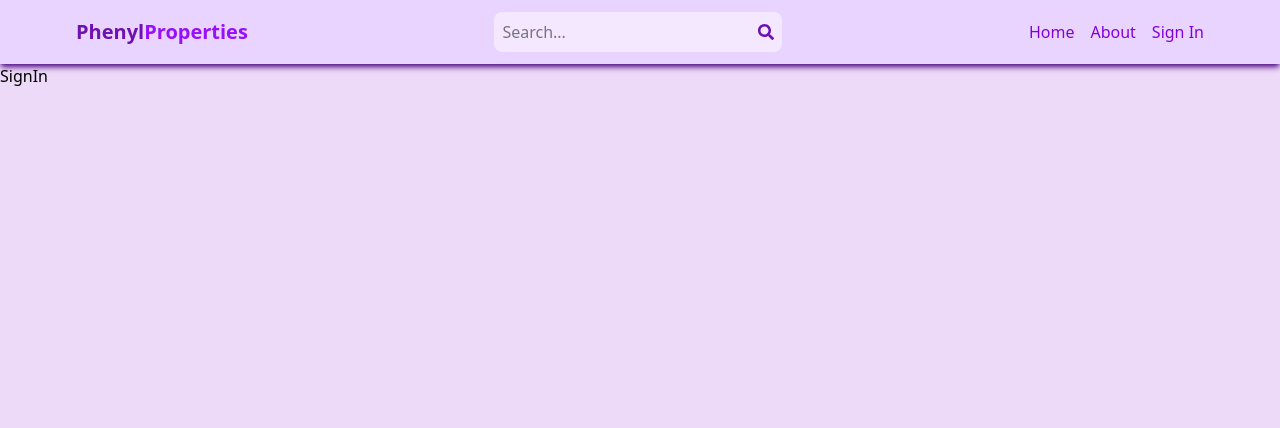
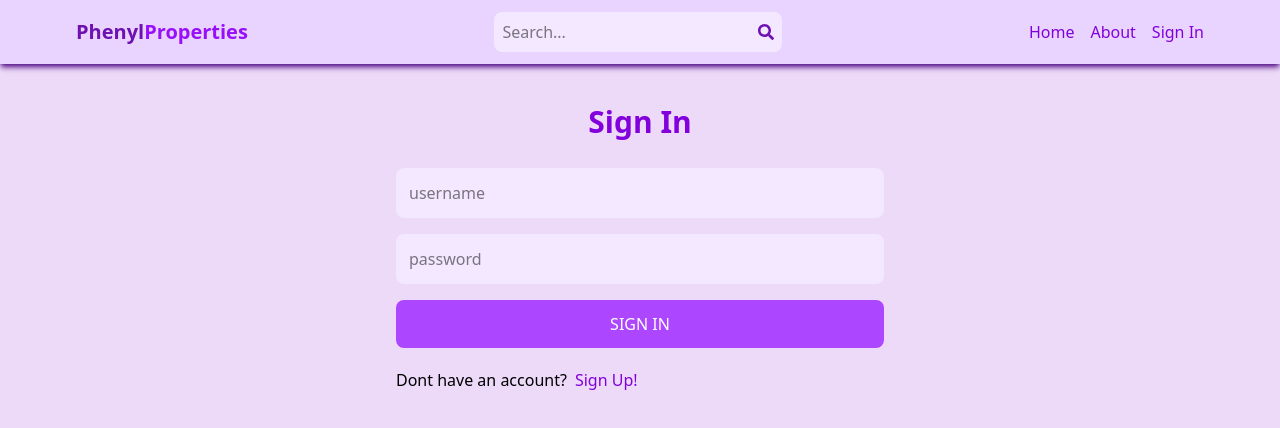
Before and after one commit to jesvia/property-app-mern, a React (Vite) app in the folder client/: page /sign-in in a window 1280 px wide. Shown: the top 428 px of the page. Built offline with nearby package versions, Linux system fonts and the light colour scheme.

Commit message:
completed signin functionality

```diff
--- a/client/src/pages/SignIn.jsx
+++ b/client/src/pages/SignIn.jsx
@@ -1,7 +1,58 @@
-import React from 'react'
+import { useState } from 'react';
+import { Link, useNavigate } from 'react-router-dom'
 
 export default function SignIn() {
+  const [formData, setFormData] = useState({});
+  const [error, setError] = useState(null);
+  const [loading, setLoading] = useState(false);
+  const navigate = useNavigate();
+  const handleChange = (e) => {
+    setFormData({
+      ...formData,
+      [e.target.id]: e.target.value
+    });
+  };
+  const handleSubmit = async(e) => {
+    e.preventDefault();
+    try { setLoading(true);
+    const res = await fetch('/api/auth/signin', {
+      method: 'POST',
+      headers: {
+        'Content-Type': 'application/json',
+      },
+      body: JSON.stringify(formData),
+    });
+    const data = await res.json();
+    if (data.success === false){
+      setError(data.message);
+      setLoading(false);
+      return;
+    }
+    setLoading(false);
+    setError(null);
+    navigate('/');
+    }
+    catch (error) {
+      setError(error.message);
+      setLoading(false);
+    }
+  }
+  console.log(formData);
   return (
-    <div>SignIn</div>
+    <div className='p-3 max-w-lg mx-auto'>
+      <h1 className='text-3xl text-center font-semibold my-7 text-purple-700'>Sign In</h1>
+      <form onSubmit={handleSubmit} className='flex flex-col gap-4'>
+        <input type="text" placeholder='username' className='border border-transparent p-3 rounded-lg bg-purple-100' id="username" onChange={handleChange}/>
+        <input type="password" placeholder='password' className='border  border-transparent p-3 rounded-lg  bg-purple-100' id="password" onChange={handleChange}/>
+        <button disabled= {loading}  className='bg-purple-500 text-white p-3 rounded-lg uppercase hover:opacity-65 disabled:opacity-50'>{loading ? 'Loading...' : 'Sign In'}</button>
+      </form>
+      <div className='flex gap-2 items-center mt-5'>
+        <p>Dont have an account?</p>
+        <Link to={'/sign-up'}>
+          <span className='text-purple-700'>Sign Up!</span>
+        </Link>
+      </div>
+      {error && <p className='text-red-500 mt-3'>{error}</p>}
+    </div>
   )
 }
```
